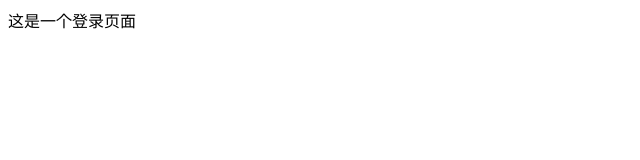
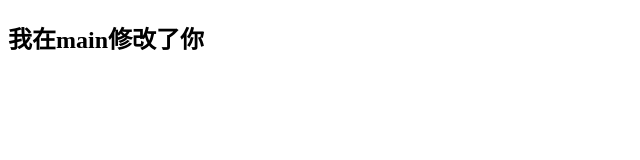
Before and after one commit to Arr-qaj/github_01, a plain HTML site: page logion.html in a window 1280 px wide. Shown: the whole page, without its empty margins (0-640 px from the left). Drawn offline with Linux system fonts and the light colour scheme.

Commit message:
在main修改了

```diff
--- a/logion.html
+++ b/logion.html
@@ -7,6 +7,9 @@
     <title>Document</title>
 </head>
 <body>
-    这是一个登录页面
+    <h2>
+        我在main修改了你
+
+    </h2>
 </body>
 </html>
```
